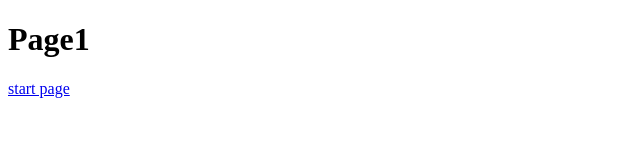
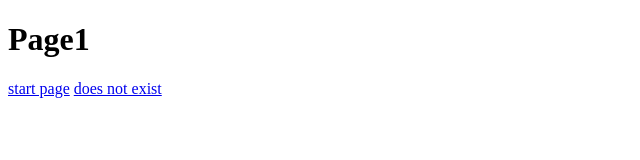
Before and after one commit to martinhauke/martinhauke.github.io, a plain HTML site: page page1.html in a window 1280 px wide. Shown: the whole page, without its empty margins (0-640 px from the left). Drawn offline with Linux system fonts and the light colour scheme.

Commit message:
add broken link

```diff
--- a/page1.html
+++ b/page1.html
@@ -6,6 +6,7 @@
   <body>
     <h1>Page1</h1>
     <a href='/index'>start page</a>
+    <a href='/does-not-exist'>does not exist</a>
 
   </body>
 </html>
```
